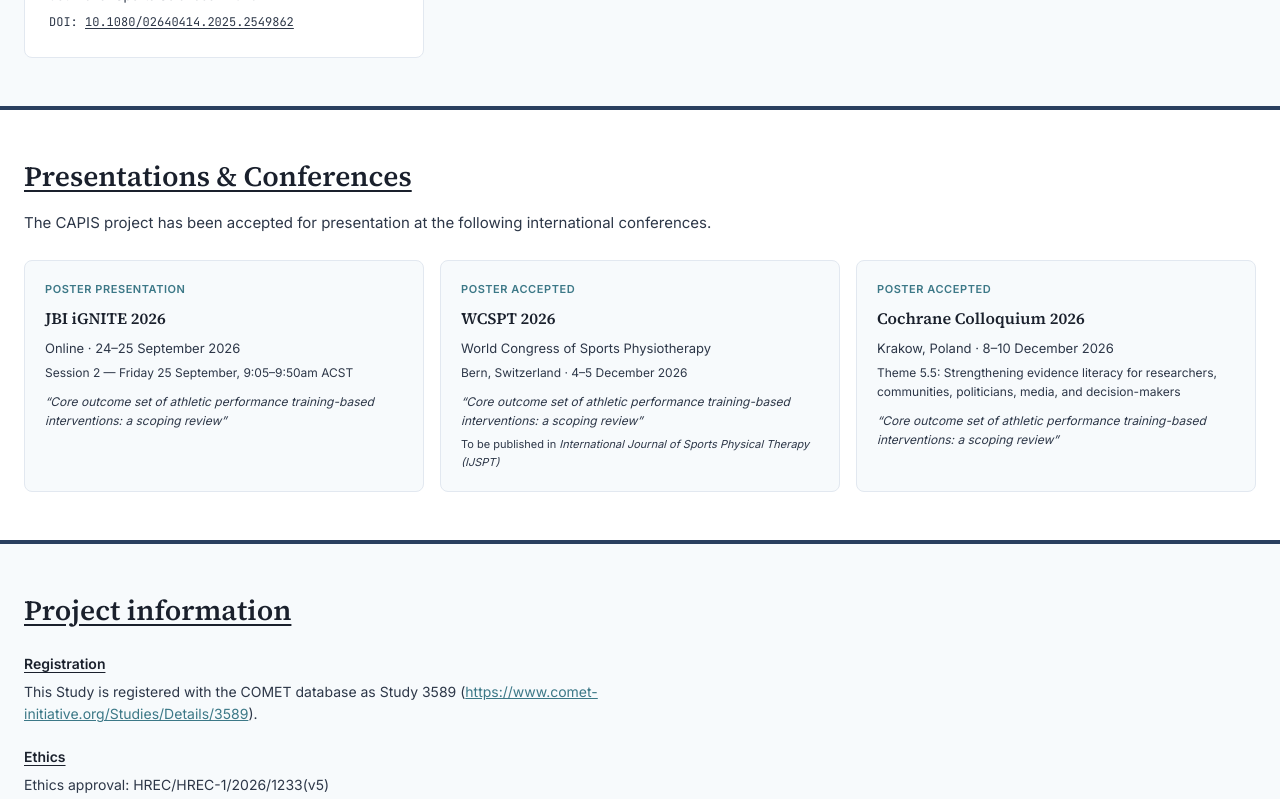
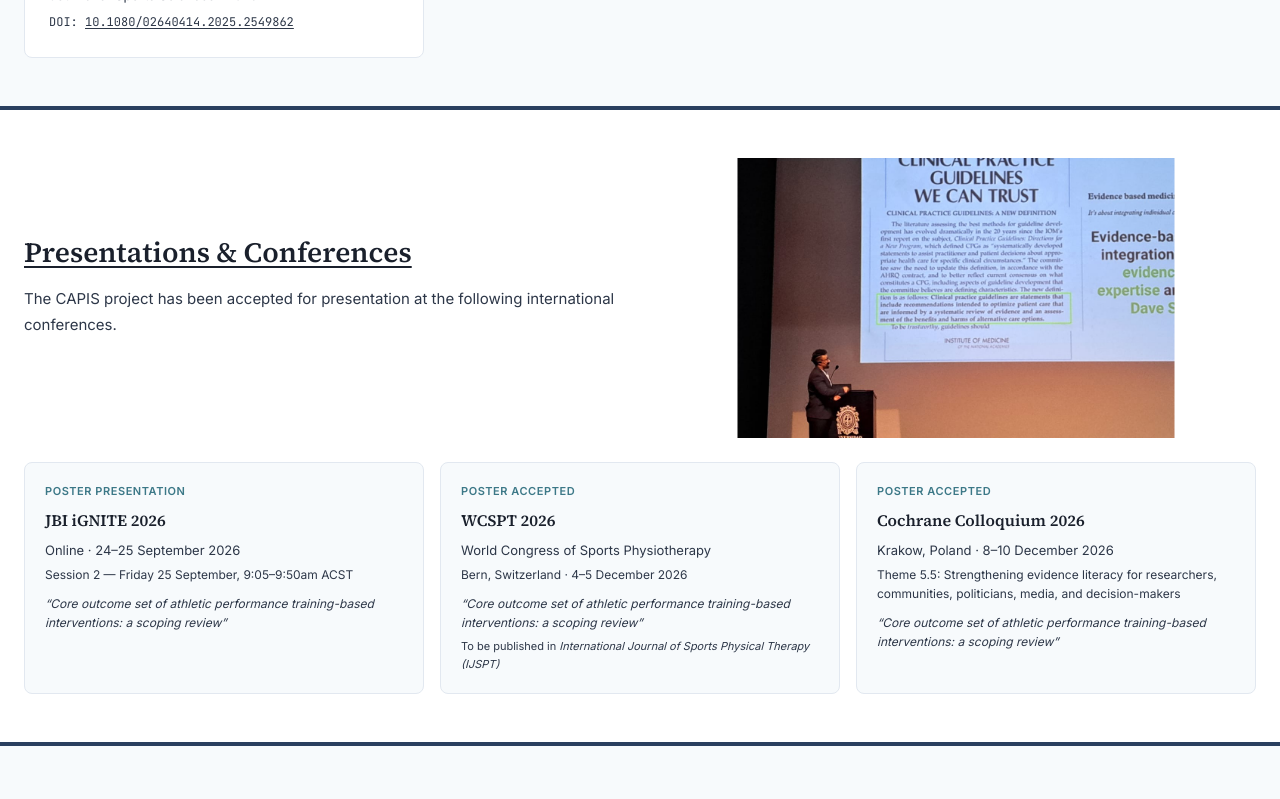
Before and after one commit to LoaizaBetancur/CAPIS-Project-Website, a Next.js app: page / in a window 1280 px wide. Shown: the part 4280-5079 px from the top of the page. Built offline with nearby package versions, Linux system fonts and the light colour scheme.

Commit message:
feat: add andres3.JPG to Presentations section, andres6.JPG to Team page

```diff
--- a/app/page.tsx
+++ b/app/page.tsx
@@ -719,6 +719,8 @@ export default function HomePage() {
       {/* ── Presentations & Conferences ── */}
       <section style={{ backgroundColor: "#FFFFFF", padding: "48px 24px" }}>
         <div style={{ maxWidth: "1280px", margin: "0 auto" }}>
+          <div style={{ display: "grid", alignItems: "center", gap: "32px", gridTemplateColumns: "1fr 1fr", marginBottom: "24px" }} className="content-grid">
+            <div>
               <h2
                 style={{
                   fontFamily: "var(--font-display)",
@@ -736,6 +738,19 @@ export default function HomePage() {
               <p style={{ fontSize: "15px", lineHeight: 1.7, color: "#2D3748", marginBottom: "24px" }}>
                 The CAPIS project has been accepted for presentation at the following international conferences.
               </p>
+            </div>
+            <div style={{ display: "flex", justifyContent: "center", alignItems: "center", overflow: "hidden" }}>
+              <div style={{ position: "relative", width: "380px", height: "280px", transform: "scale(1.15)", transformOrigin: "center center" }}>
+                <Image
+                  src="/images/andres3.JPG"
+                  alt="Andres Loaiza-Betancur presenting at conference"
+                  fill
+                  style={{ objectFit: "cover", objectPosition: "center top" }}
+                  sizes="380px"
+                />
+              </div>
+            </div>
+          </div>
 
           <div
             style={{
--- a/app/team/page.tsx
+++ b/app/team/page.tsx
@@ -15,7 +15,7 @@ const leadInvestigator = {
   role: "PhD Candidate & Lead Researcher",
   affiliation: "JBI, School of Public Health, Adelaide University",
   bio: "Andrés leads all phases of the CAPIS research programme — from the scoping review and focus groups through to the Delphi consensus and dissemination. He is supported by an Adelaide University research scholarship.",
-  image: "/images/team/andres.png",
+  image: "/images/andres6.JPG",
   email: "andresfelipe.loaizabetancur@adelaide.edu.au",
 };
 
```
Lines whose indentation alone changed are shown as unchanged.
